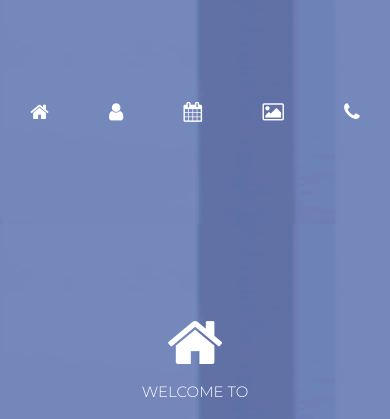
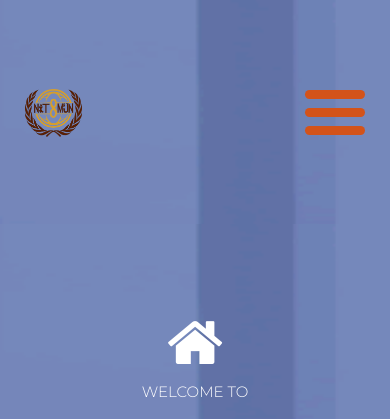
Before and after one commit to murtaza1112/NITMUN-frontend, a PHP site: page / in a window 390 px wide. Shown: the top 419 px of the page. Run offline with PHP 8.4, Linux system fonts and the light colour scheme; some libraries are stand-ins or nearby versions.

Commit message:
Added sidebar

```diff
--- a/css/tooplate-style.css
+++ b/css/tooplate-style.css
@@ -139,12 +139,152 @@ section,
   filter: blur(5px);
 }
 
+#myNav {
+  display: none;
+}
+
+/* mobile navbar */
+.overlay {
+  position: fixed;
+  top: 0;
+  left: 0;
+  height: 100%;
+  width: 0%;
+  z-index: 30;
+  overflow-x: hidden;
+  background-color: rgb(60, 59, 63);
+  transition: 0.3s ease-in-out;
+}
+.main_image {
+  height: 5rem;
+  padding-top: 2px;
+}
+.overlay-content {
+  width: 100%;
+  height: 100%;
+  display: flex;
+  flex-direction: column;
+  align-items: center;
+  justify-content: center;
+}
+.closebtn {
+  position: absolute;
+  color: white;
+  right: 0;
+  font-size: 50px;
+  padding: 20px;
+}
+
 .icon {
   color: #fff;
   font-size: 20px;
   display: block;
 }
 
+@media (max-width: 768px) {
+  .not_on_mobile {
+    display: none;
+  }
+  #myNav {
+    display: block;
+  }
+  .main_image-1 {
+    height: 110px;
+  }
+  .murtaza_navbar {
+    display: flex;
+    flex-direction: row;
+    justify-content: space-between;
+    padding:0 25px;
+    /* margin: 0 50px; */
+  }
+  /* .main_image {
+    position: absolute;
+    top: -17px;
+    padding-left: 13px;
+  } */
+  .hamburger-font-increase {
+    position: relative;
+    /* top: -19px;
+    right: 25px; */
+    z-index: 31;
+    padding-bottom: 8px;
+  }
+  /* hambuger */
+  #nav-icon1,
+  #nav-icon2,
+  #nav-icon3,
+  #nav-icon4 {
+    width: 60px;
+    height: 35px;
+    position: relative;
+    -webkit-transform: rotate(0deg);
+    -moz-transform: rotate(0deg);
+    -o-transform: rotate(0deg);
+    transform: rotate(0deg);
+    -webkit-transition: 0.5s ease-in-out;
+    -moz-transition: 0.5s ease-in-out;
+    -o-transition: 0.5s ease-in-out;
+    transition: 0.5s ease-in-out;
+    cursor: pointer;
+  }
+
+  #nav-icon1 span,
+  #nav-icon3 span,
+  #nav-icon4 span {
+    display: block;
+    position: absolute;
+    height: 9px;
+    width: 100%;
+    background: #d3531a;
+    border-radius: 9px;
+    opacity: 1;
+    left: 0;
+    -webkit-transform: rotate(0deg);
+    -moz-transform: rotate(0deg);
+    -o-transform: rotate(0deg);
+    transform: rotate(0deg);
+    -webkit-transition: 0.25s ease-in-out;
+    -moz-transition: 0.25s ease-in-out;
+    -o-transition: 0.25s ease-in-out;
+    transition: 0.25s ease-in-out;
+  }
+
+  #nav-icon1 span:nth-child(1) {
+    top: 0px;
+  }
+
+  #nav-icon1 span:nth-child(2) {
+    top: 18px;
+  }
+
+  #nav-icon1 span:nth-child(3) {
+    top: 36px;
+  }
+
+  #nav-icon1.open span:nth-child(1) {
+    top: 18px;
+    -webkit-transform: rotate(135deg);
+    -moz-transform: rotate(135deg);
+    -o-transform: rotate(135deg);
+    transform: rotate(135deg);
+  }
+
+  #nav-icon1.open span:nth-child(2) {
+    opacity: 0;
+    left: -60px;
+  }
+
+  #nav-icon1.open span:nth-child(3) {
+    top: 18px;
+    -webkit-transform: rotate(-135deg);
+    -moz-transform: rotate(-135deg);
+    -o-transform: rotate(-135deg);
+    transform: rotate(-135deg);
+  }
+}
+
+/* animation for hanburger ends */
 .myul .icon:hover {
   opacity: 0.6;
 }
@@ -1301,7 +1441,6 @@ body.lb-disable-scrolling {
     float: right;
     text-align: left;
   }
-
 }
 
 .moveRightAnimation {
@@ -1341,6 +1480,6 @@ body.lb-disable-scrolling {
   }
 }
 
-.fa.fa-clock-o{
-  padding-right:2px;
+.fa.fa-clock-o {
+  padding-right: 2px;
 }
--- a/index.html
+++ b/index.html
@@ -48,18 +48,84 @@ http://www.tooplate.com/view/2090-kinetic
           <div class="ct" id="t4">
             <div class="ct" id="t5">
               <section id="main_section">
-                <ul class="murtaza_navbar myul">
-                  <a href="#t1"><li class="icon fa fa-home" id="uno"></li></a>
-                  <a href="#t2"><li class="icon fa fa-user" id="dos"></li></a>
-                  <a href="#t5"
-                    ><li class="icon fa fa-calendar" id="schedule"></li
-                  ></a>
-                  <a href="#t3"><li class="icon fa fa-image" id="tres"></li></a>
+                <ul class="murtaza_navbar myul" >
+                  <!-- <div class="not_on_mobile"> -->
+                  <a href="#t1"
+                    ><li class="icon" id="uno">
+                      <img class="main_image" src="img/NM.png"></img>
+                    </li>
+                    </a
+                  >
+                  <a href="#t5" class="not_on_mobile"
+                    ><li class="icon fa fa-calendar" id="schedule" onclick="closeNav()">
+                      ABOUT NITMUN
+                    </li>
+                  </a>
+                  <a href="#t2" class="not_on_mobile"
+                    ><li class="icon fa fa-user" id="dos">REGISTER</li></a
+                  >
+                  <a href="#t3" class="not_on_mobile"
+                    ><li class="icon fa fa-image" id="tres">GALLERY</li></a
+                  >
 
-                  <a href="#t4"
-                    ><li class="icon fa fa-phone" id="cuatro"></li
-                  ></a>
+                  <a href="#t4" class="not_on_mobile"
+                    ><li class="icon fa fa-phone" id="cuatro">ABOUT US</li></a
+                  >
+                  <div id="myNav">
+                    <li class="icon hamburger-font-increase" onclick="OpenCloseNav()">
+                      <div id="nav-icon1">
+                            <span></span>
+                            <span></span>
+                            <span></span>
+                        </div>
+                      </li>
+                    <div class="overlay">
+                      <!-- <a
+                        href="javascript:void(0)"
+                        class="closebtn"
+                        onclick="closeNav()">
+                        <div id="nav-icon1">
+                            <span></span>
+                            <span></span>
+                            <span></span>
+                        </div>
+                      </a> -->
+
+                      <div class="overlay-content">
+                        <a href="#t1"
+                          ><li class="icon remove_on_click" id="uno" onclick="OpenCloseNav()">
+                          <img class="main_image-1" src="img/NM.png"></img>
+                        </li>
+                        </a>
+                        <a href="#t5"
+                          ><li class="icon remove_on_click fa fa-calendar" id="schedule" onclick="OpenCloseNav()">
+                            ABOUT NITMUN
+                          </li>
+                        </a>
+                        <a href="#t2"
+                          ><li class="icon remove_on_click fa fa-user" id="dos" onclick="OpenCloseNav()">REGISTER</li></a
+                        >
+                        <a href="#t3"
+                          ><li class="icon remove_on_click fa fa-image" id="tres" onclick="OpenCloseNav()">
+                            GALLERY
+                          </li></a
+                        >
+
+                        <a href="#t4"
+                          ><li class="icon remove_on_click fa fa-phone" id="cuatro" onclick="OpenCloseNav()">
+                            ABOUT US
+                          </li></a
+                        >
+                      </div>
+                    </div>
+                  </div>
+                  <!-- </div> -->
+
                 </ul>
+
+                <!-- mobile navbar -->
+
+
                 <div class="page" id="p1">
                   <li class="icon fa fa-home">
                     <span class="title">Welcome To</span>
@@ -277,7 +343,9 @@ http://www.tooplate.com/view/2090-kinetic
                             <span class="hexa"></span>
                             <span class="flag">Socials</span>
                             <span class="time-wrapper"
-                              ><span class="time"><i class="fa fa-clock-o"></i>6:00 PM</span></span
+                              ><span class="time"
+                                ><i class="fa fa-clock-o"></i>6:00 PM</span
+                              ></span
                             >
                           </div>
                         </div>
@@ -301,7 +369,9 @@ http://www.tooplate.com/view/2090-kinetic
                             <span class="hexa"></span>
                             <span class="flag">Inaugruation</span>
                             <span class="time-wrapper"
-                              ><span class="time"><i class="fa fa-clock-o"></i>9:30 AM</span></span
+                              ><span class="time"
+                                ><i class="fa fa-clock-o"></i>9:30 AM</span
+                              ></span
                             >
                           </div>
                         </div>
@@ -314,7 +384,9 @@ http://www.tooplate.com/view/2090-kinetic
                             <span class="hexa"></span>
                             <span class="flag">Roll Call</span>
                             <span class="time-wrapper"
-                              ><span class="time"><i class="fa fa-clock-o"></i>10:00 AM</span></span
+                              ><span class="time"
+                                ><i class="fa fa-clock-o"></i>10:00 AM</span
+                              ></span
                             >
                           </div>
                         </div>
@@ -326,7 +398,9 @@ http://www.tooplate.com/view/2090-kinetic
                             <span class="hexa"></span>
                             <span class="flag">Lunch Break</span>
                             <span class="time-wrapper"
-                              ><span class="time"><i class="fa fa-clock-o"></i>2:00 PM</span></span
+                              ><span class="time"
+                                ><i class="fa fa-clock-o"></i>2:00 PM</span
+                              ></span
                             >
                           </div>
                         </div>
@@ -338,7 +412,9 @@ http://www.tooplate.com/view/2090-kinetic
                             <span class="hexa"></span>
                             <span class="flag">Commitee Resumes</span>
                             <span class="time-wrapper"
-                              ><span class="time"><i class="fa fa-clock-o"></i>3:00 PM</span></span
+                              ><span class="time"
+                                ><i class="fa fa-clock-o"></i>3:00 PM</span
+                              ></span
                             >
                           </div>
                         </div>
@@ -350,7 +426,9 @@ http://www.tooplate.com/view/2090-kinetic
                             <span class="hexa"></span>
                             <span class="flag">Commitee Suspended</span>
                             <span class="time-wrapper"
-                              ><span class="time"><i class="fa fa-clock-o"></i>7:00 PM</span></span
+                              ><span class="time"
+                                ><i class="fa fa-clock-o"></i>7:00 PM</span
+                              ></span
                             >
                           </div>
                         </div>
@@ -375,7 +453,9 @@ http://www.tooplate.com/view/2090-kinetic
                             <span class="hexa"></span>
                             <span class="flag">Commitee Resumes</span>
                             <span class="time-wrapper">
-                              <span class="time"><i class="fa fa-clock-o"></i>9:00 AM</span>
+                              <span class="time"
+                                ><i class="fa fa-clock-o"></i>9:00 AM</span
+                              >
                             </span>
                           </div>
                         </div>
@@ -387,7 +467,9 @@ http://www.tooplate.com/view/2090-kinetic
                             <span class="hexa"></span>
                             <span class="flag">Lunch Break</span>
                             <span class="time-wrapper"
-                              ><span class="time"><i class="fa fa-clock-o"></i>1:30 PM</span></span
+                              ><span class="time"
+                                ><i class="fa fa-clock-o"></i>1:30 PM</span
+                              ></span
                             >
                           </div>
                         </div>
@@ -399,7 +481,9 @@ http://www.tooplate.com/view/2090-kinetic
                             <span class="hexa"></span>
                             <span class="flag">Commitee Resumes</span>
                             <span class="time-wrapper"
-                              ><span class="time"><i class="fa fa-clock-o"></i>2:30 AM</span></span
+                              ><span class="time"
+                                ><i class="fa fa-clock-o"></i>2:30 AM</span
+                              ></span
                             >
                           </div>
                         </div>
@@ -411,7 +495,9 @@ http://www.tooplate.com/view/2090-kinetic
                             <span class="hexa"></span>
                             <span class="flag">Commitee Suspended</span>
                             <span class="time-wrapper"
-                              ><span class="time"><i class="fa fa-clock-o"></i>7:00 PM</span></span
+                              ><span class="time"
+                                ><i class="fa fa-clock-o"></i>7:00 PM</span
+                              ></span
                             >
                           </div>
                         </div>
@@ -423,7 +509,9 @@ http://www.tooplate.com/view/2090-kinetic
                             <span class="hexa"></span>
                             <span class="flag">Closing Ceremony</span>
                             <span class="time-wrapper"
-                              ><span class="time"><i class="fa fa-clock-o"></i>7:15 AM</span></span
+                              ><span class="time"
+                                ><i class="fa fa-clock-o"></i>7:15 AM</span
+                              ></span
                             >
                           </div>
                         </div>
@@ -435,7 +523,9 @@ http://www.tooplate.com/view/2090-kinetic
                             <span class="hexa"></span>
                             <span class="flag">Felicitation Ceremony</span>
                             <span class="time-wrapper"
-                              ><span class="time"><i class="fa fa-clock-o"></i>7:30 PM</span></span
+                              ><span class="time"
+                                ><i class="fa fa-clock-o"></i>7:30 PM</span
+                              ></span
                             >
                           </div>
                         </div>
```
Also changed, not shown: js/timeline.js (+31 -0 lines), img/NM.png (added), 2 other files.
